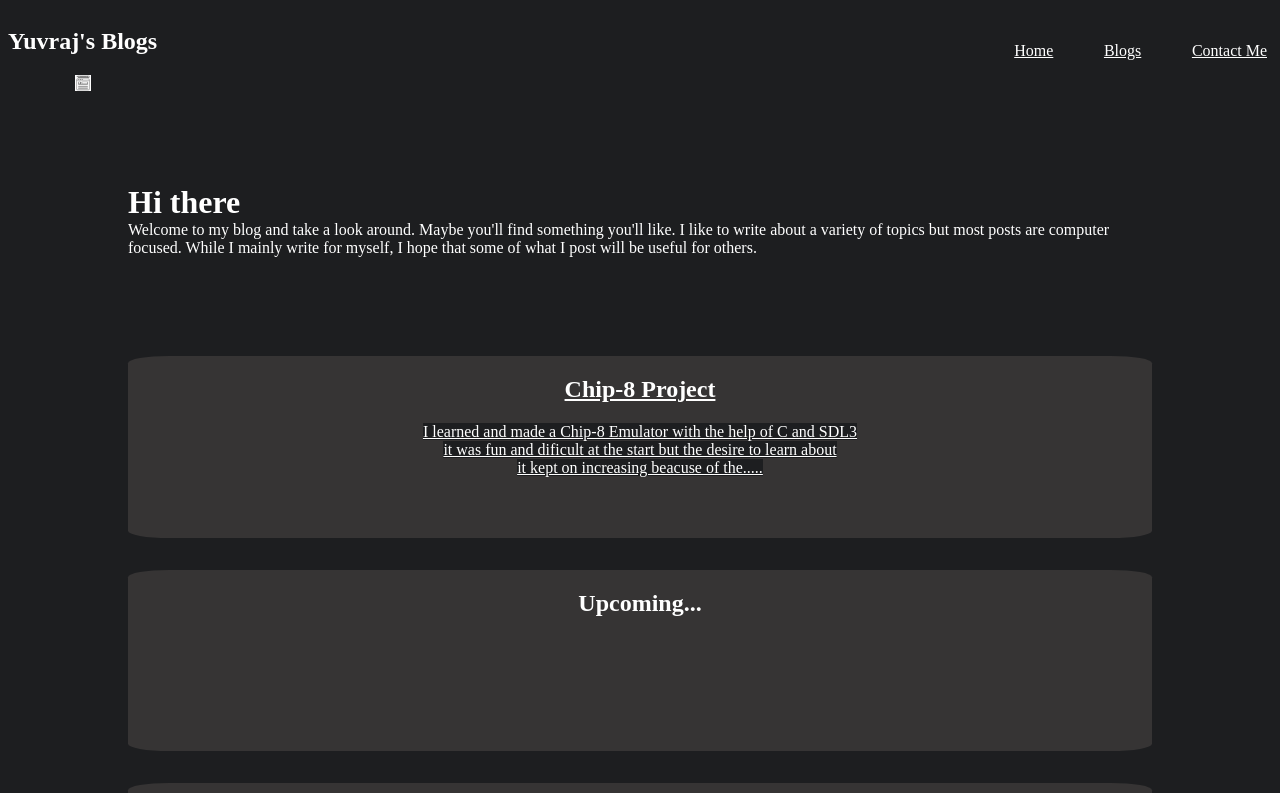
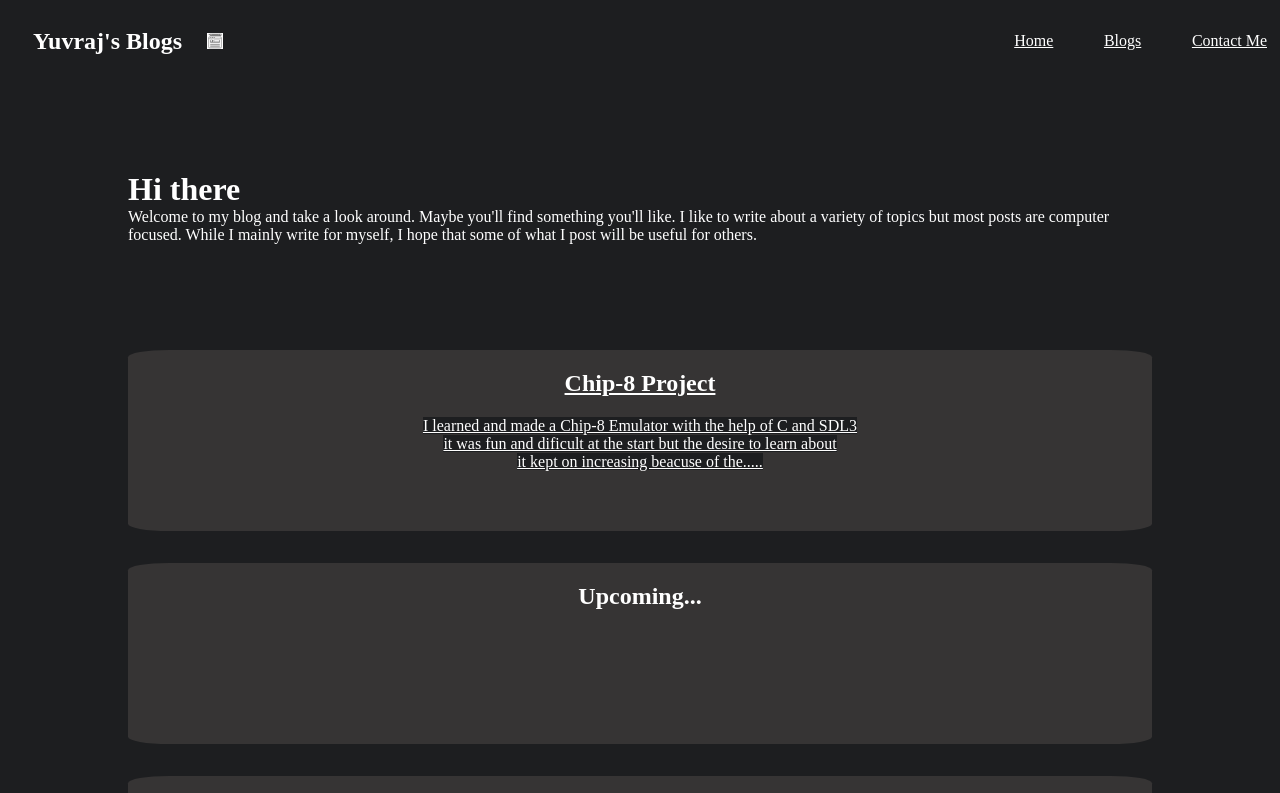
Before and after one commit to YuvrajBhadoria/Blogs, a plain HTML site: page index.html in a window 1280 px wide. Shown: the top 793 px of the page. Drawn offline with Linux system fonts and the light colour scheme.

Commit message:
Refactor CSS styles and add .name class

```diff
--- a/index.css
+++ b/index.css
@@ -28,6 +28,12 @@ nav ul{
     justify-content: space-between !important;
     align-items: start;
 
+}
+.name{
+    display: flex;
+    align-items: center;
+    width: 15rem;
+    justify-content: space-evenly;
 }
 .img{
     width: 1rem;
```
